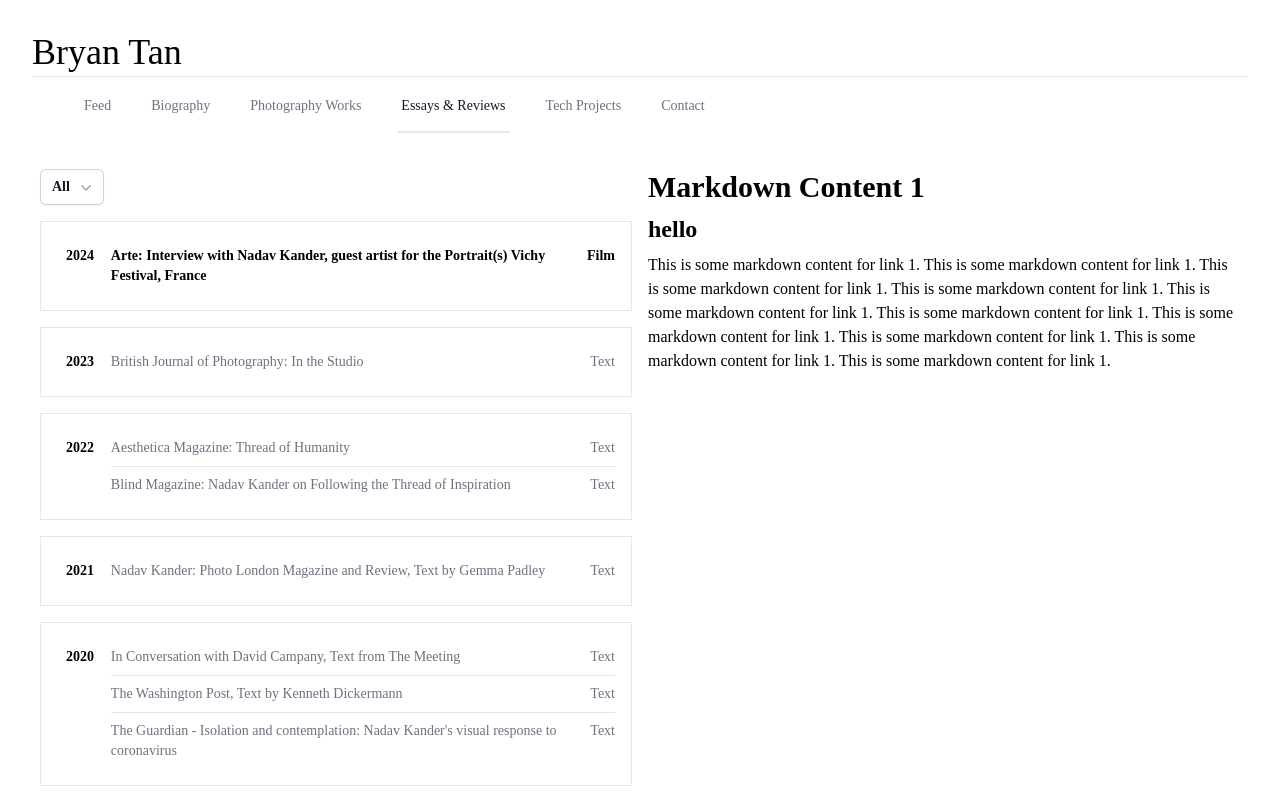
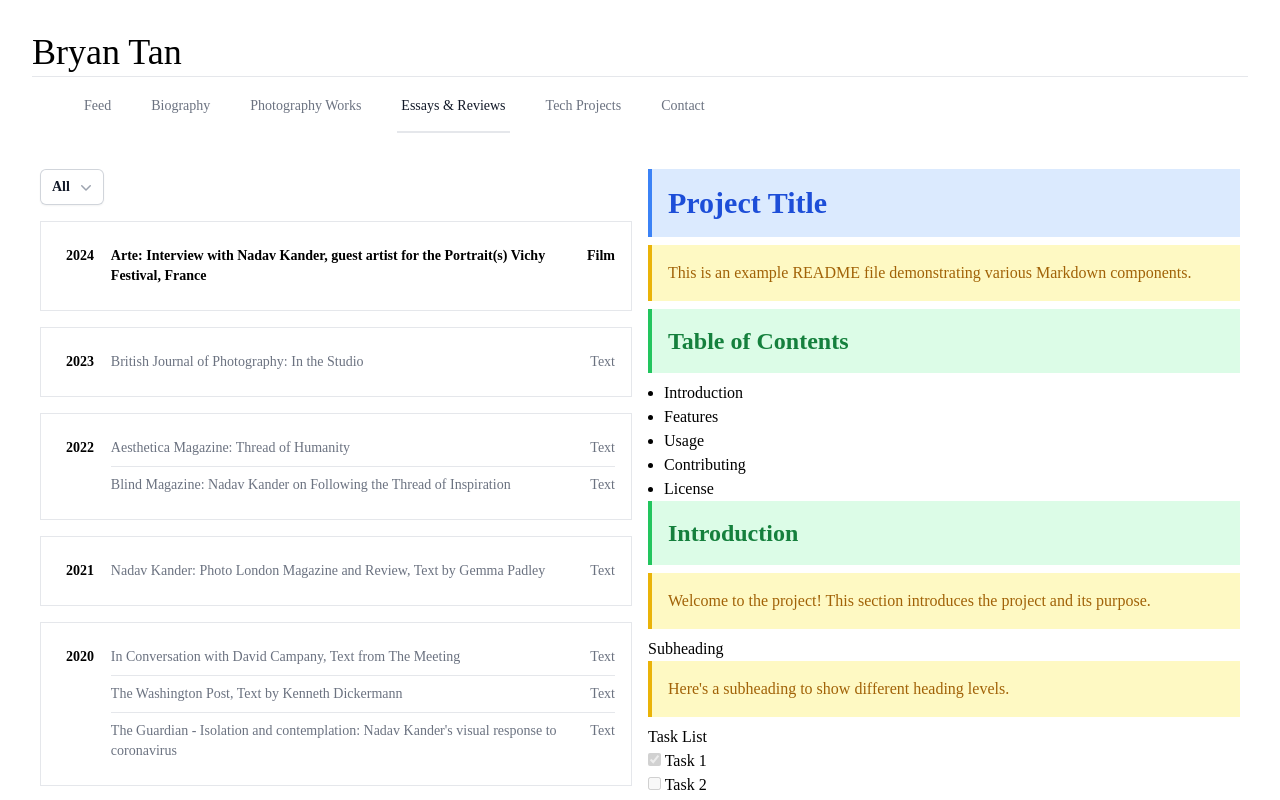
Before and after one commit to BryanTJJ99/Portfolio, a React (Vite) app in the folder frontend/: page /essays-reviews in a window 1280 px wide. Both pictures are taken after a click on the button 362 px from the left and 266 px from the top of the page. Shown: the top 800 px of the page. Built offline with nearby package versions, Linux system fonts and the light colour scheme.

Commit message:
feat: Update Essays & Reviews page with Markdown components

```diff
--- a/frontend/src/essays-reviews-markdown/link1.md
+++ b/frontend/src/essays-reviews-markdown/link1.md
@@ -1,14 +1,90 @@
-# Markdown Content 1
+# Project Title
 
-## hello
+This is an example README file demonstrating various Markdown components.
 
-This is some markdown content for link 1.
-This is some markdown content for link 1.
-This is some markdown content for link 1.
-This is some markdown content for link 1.
-This is some markdown content for link 1.
-This is some markdown content for link 1.
-This is some markdown content for link 1.
-This is some markdown content for link 1.
-This is some markdown content for link 1.
-This is some markdown content for link 1.
+## Table of Contents
+
+1. [Introduction](#introduction)
+2. [Features](#features)
+3. [Usage](#usage)
+4. [Contributing](#contributing)
+5. [License](#license)
+
+## Introduction
+
+Welcome to the project! This section introduces the project and its purpose.
+
+### Subheading
+
+Here's a subheading to show different heading levels.
+
+#### Task List
+
+- [x] Task 1
+- [ ] Task 2
+- [ ] Task 3
+
+### Strikethrough
+
+This is a ~~strikethrough~~ example.
+
+## Features
+
+This project includes the following features:
+
+- **Feature 1**: Description of feature 1.
+- **Feature 2**: Description of feature 2.
+- **Feature 3**: Description of feature 3.
+
+### Inline Code
+
+Here is an example of `inline code`.
+
+### Blockquote
+
+> This is a blockquote. It can be used to highlight quotes or important information.
+
+## Usage
+
+To use this project, follow these steps:
+
+1. Clone the repository.
+2. Install dependencies.
+3. Run the application.
+
+### Table
+
+| Column 1 | Column 2 | Column 3 |
+|----------|----------|----------|
+| Row 1    | Data     | More Data|
+| Row 2    | Data     | More Data|
+| Row 3    | Data     | More Data|
+
+## Images
+
+Here's an example image:
+
+![Example Image](https://via.placeholder.com/150)
+
+## Links
+
+Here is a [link](https://www.example.com) to an example website.
+
+## Raw HTML
+
+<div style="background-color: lightblue; padding: 10px;">
+  This is a div element styled with raw HTML.
+</div>
+
+## Contributing
+
+To contribute to this project, follow these steps:
+
+1. Fork the repository.
+2. Create a new branch.
+3. Make your changes.
+4. Submit a pull request.
+
+## License
+
+This project is licensed under the MIT License.
--- a/frontend/src/pages/EssaysReviewsPage.jsx
+++ b/frontend/src/pages/EssaysReviewsPage.jsx
@@ -6,6 +6,7 @@ import rehypeRaw from 'rehype-raw';
 import SlideAnimation from '@/animations/SlideAnimation';
 import { Menu, MenuButton, MenuItem, MenuItems, Transition } from '@headlessui/react';
 import { ChevronDownIcon } from '@heroicons/react/20/solid';
+import { CustomH1, CustomH2, CustomP, CustomCode, CustomBlockquote, CustomListItem, CustomTable, CustomThead, CustomTbody, CustomTr, CustomTh, CustomTd } from '@/utils/CustomMarkdownComponents'; // Ensure this path is correct
 
 const markdownFiles = import.meta.glob('/src/essays-reviews-markdown/*.md', { query: '?raw', import: 'default' });
 
@@ -106,7 +107,9 @@ function EssaysReviewsPage() {
                     <button
                       key={link.id}
                       onClick={() => handleLinkClick(link.id)}
-                      className={`block border-b py-2 text-left w-full last:border-b-0 transition-colors duration-200 ease-in-out ${activeLink === link.id ? 'font-bold text-black' : 'text-gray-500 hover:text-gray-700 focus:text-black'}`}
+                      className={`block border-b py-2 text-left w-full last:border-b-0 transition-colors duration-200 ease-in-out ${
+                        activeLink === link.id ? 'font-bold text-black' : 'text-gray-500 hover:text-gray-700 focus:text-black'
+                      }`}
                       style={{ textDecoration: 'none' }}
                     >
                       <div className="flex justify-between">
@@ -126,9 +129,18 @@ function EssaysReviewsPage() {
               remarkPlugins={[remarkGfm]}
               rehypePlugins={[rehypeRaw]}
               components={{
-                h1: ({ node, ...props }) => <h1 className="text-3xl font-bold mb-2" {...props} />,
-                h2: ({ node, ...props }) => <h2 className="text-2xl font-semibold mb-2" {...props} />,
-                p: ({ node, ...props }) => <p className="text-base mb-2" {...props} />,
+                h1: CustomH1,
+                h2: CustomH2,
+                p: CustomP,
+                code: CustomCode,
+                blockquote: CustomBlockquote,
+                li: CustomListItem,
+                table: CustomTable,
+                thead: CustomThead,
+                tbody: CustomTbody,
+                tr: CustomTr,
+                th: CustomTh,
+                td: CustomTd,
               }}
             >
               {markdownContent}
--- /dev/null
+++ b/frontend/src/utils/CustomMarkdownComponents.jsx
@@ -0,0 +1,58 @@
+import React from 'react';
+
+export const CustomH1 = ({ node, ...props }) => (
+  <h1 className="bg-blue-100 border-l-4 border-blue-500 text-blue-700 p-4 mb-2 text-3xl font-bold" {...props} />
+);
+
+export const CustomH2 = ({ node, ...props }) => (
+  <h2 className="bg-green-100 border-l-4 border-green-500 text-green-700 p-4 mb-2 text-2xl font-semibold" {...props} />
+);
+
+export const CustomP = ({ node, ...props }) => (
+  <p className="bg-yellow-100 border-l-4 border-yellow-500 text-yellow-700 p-4 mb-2 text-base" {...props} />
+);
+
+export const CustomCode = ({ node, inline, className, children, ...props }) => {
+  const match = /language-(\w+)/.exec(className || '');
+  return !inline && match ? (
+    <pre className={`bg-gray-900 text-white p-4 rounded-md ${className}`} {...props}>
+      <code className={`language-${match[1]}`}>{children}</code>
+    </pre>
+  ) : (
+    <code className={`bg-gray-200 text-red-700 p-1 rounded ${className}`} {...props}>
+      {children}
+    </code>
+  );
+};
+
+export const CustomBlockquote = ({ node, ...props }) => (
+  <blockquote className="border-l-4 border-gray-300 pl-4 italic text-gray-600" {...props} />
+);
+
+export const CustomListItem = ({ node, ...props }) => (
+  <li className="ml-4 list-disc" {...props} />
+);
+
+export const CustomTable = ({ node, ...props }) => (
+  <table className="min-w-full bg-white" {...props} />
+);
+
+export const CustomThead = ({ node, ...props }) => (
+  <thead className="bg-gray-200 text-gray-600 uppercase text-sm leading-normal" {...props} />
+);
+
+export const CustomTbody = ({ node, ...props }) => (
+  <tbody className="text-gray-600 text-sm font-light" {...props} />
+);
+
+export const CustomTr = ({ node, ...props }) => (
+  <tr className="border-b border-gray-200 hover:bg-gray-100" {...props} />
+);
+
+export const CustomTh = ({ node, ...props }) => (
+  <th className="py-3 px-6 text-left" {...props} />
+);
+
+export const CustomTd = ({ node, ...props }) => (
+  <td className="py-3 px-6 text-left whitespace-nowrap" {...props} />
+);
```
